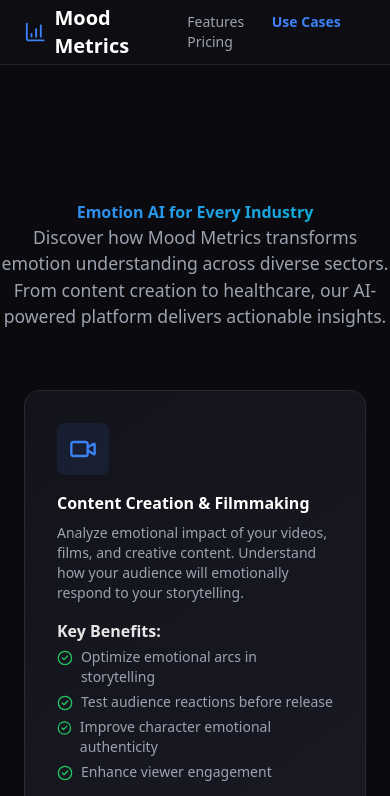
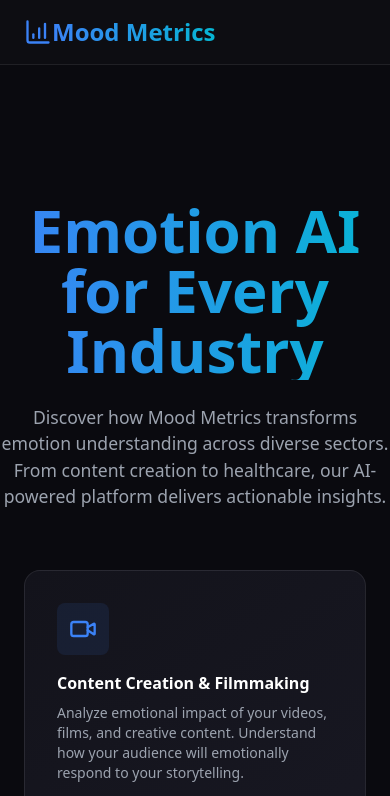
Before and after one commit to PranayaaMansani/AAC-ML, a plain HTML site: page frontend/usecases.html in a window 390 px wide. Shown: the top 796 px of the page. Drawn offline with nearby package versions, Linux system fonts and the light colour scheme.

Commit message:
Update usecases.html

```diff
--- a/frontend/usecases.html
+++ b/frontend/usecases.html
@@ -71,21 +71,20 @@
     <div class="container nav-container">
       <div class="flex items-center">
         <i data-lucide="bar-chart-4" class="text-primary w-7 h-7"></i>
-        <span class="ml-2 text-xl font-bold text-white">Mood Metrics</span>
+        <span class="gradient-text font-extrabold text-2xl md:text-1xl lg:text-1xl font-bold text-white">Mood Metrics</span>
       </div>
 
-      <nav class="text-sm">
-        <a href="#features">Features</a>
-        <a href="#usecases" class="text-primary font-semibold">Use Cases</a>
-        <a href="#pricing">Pricing</a>
-      </nav>
+
     </div>
   </header>
 
   <main>
     <!-- ===== Hero Section ===== -->
     <section class="hero fade-up">
-      <h1 class="gradient-text font-extrabold">Emotion AI for Every Industry</h1>
+     <h1 class="gradient-text font-extrabold text-6xl md:text-7xl lg:text-6xl">
+  Emotion AI for Every Industry
+</h1><br>
+
       <p>Discover how Mood Metrics transforms emotion understanding across diverse sectors. From content creation to healthcare, our AI-powered platform delivers actionable insights.</p>
     </section>
 
@@ -134,11 +133,7 @@
         </div>
         <div>
           <h4 class="font-semibold mb-3 text-white">Product</h4>
-          <ul class="text-muted-foreground space-y-1 text-sm">
-            <li><a href="#features">Features</a></li>
-            <li><a href="#usecases">Use Cases</a></li>
-            <li><a href="#pricing">Pricing</a></li>
-          </ul>
+
         </div>
         <div>
           <h4 class="font-semibold mb-3 text-white">Company</h4>
```
